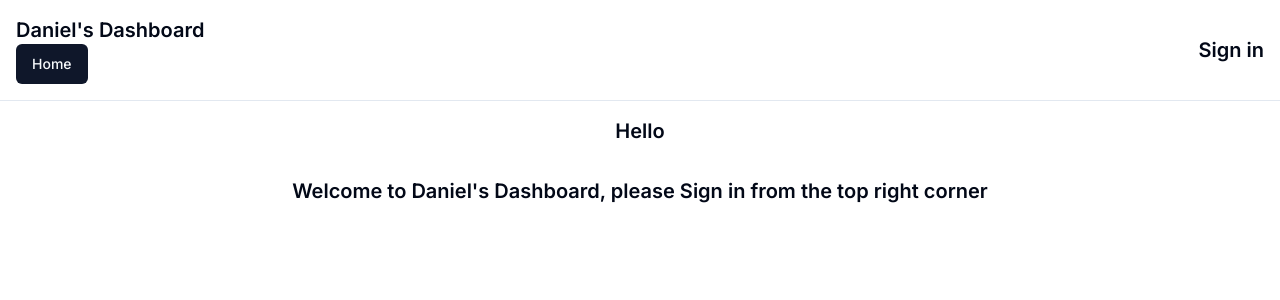
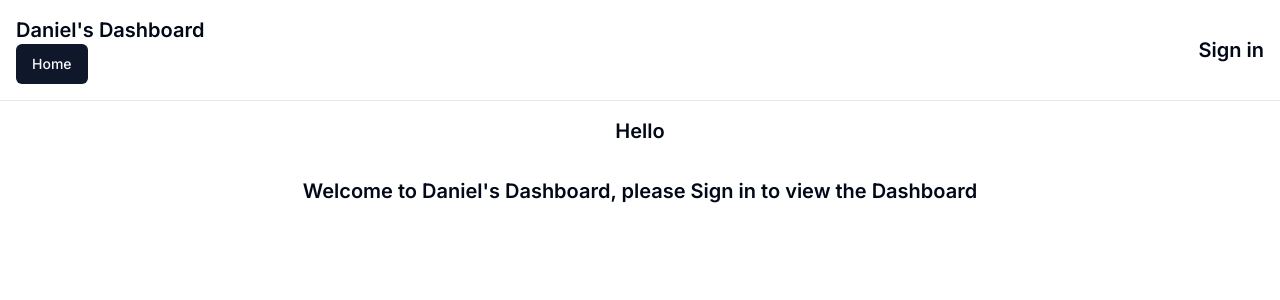
Before and after one commit to DanielMihaylov22/next-clerk-task, a Next.js app: page / in a window 1280 px wide. Shown: the top 300 px of the page. Built offline with nearby package versions, Linux system fonts and the light colour scheme; no server answers.

Commit message:
edit home page text

```diff
--- a/src/app/page.tsx
+++ b/src/app/page.tsx
@@ -13,7 +13,7 @@ export default function DashboardPage() {
     <main>
       <SignedOut>
         <div className={textStyle}>Hello</div>
-        <div className={textStyle}>Welcome to Daniel's Dashboard, please Sign in from the top right corner</div>
+        <div className={textStyle}>Welcome to Daniel's Dashboard, please Sign in to view the Dashboard</div>
       </SignedOut>
       <SignedIn>
         <h1 className={textStyle}>Welcome to Daniel's Dashboard</h1>
```
